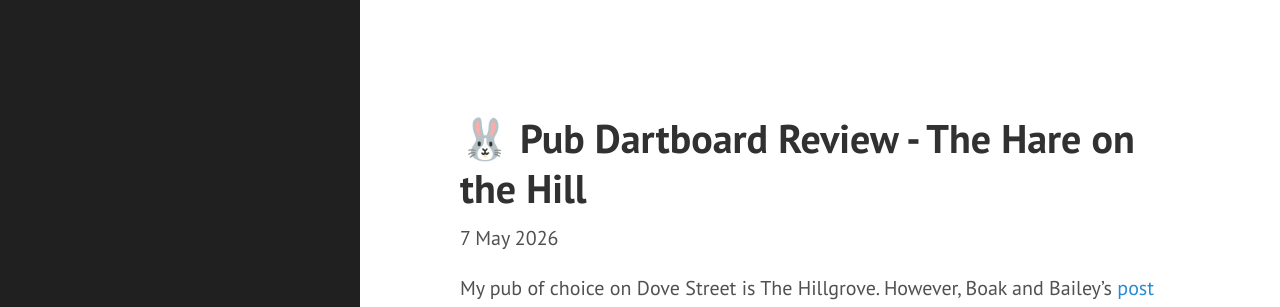
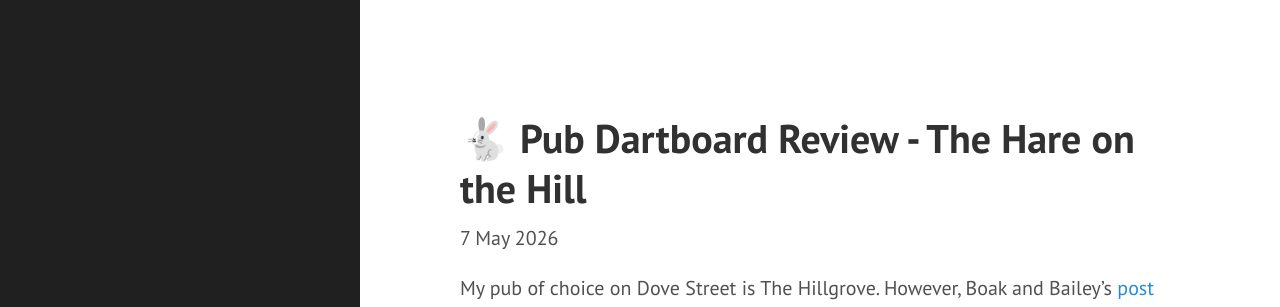
Before and after one commit to fred-cook/website, a Jekyll site: the page built from _posts/2026-05-07-The-Hare-on-the-Hill.md, in a window 1280 px wide and 900 px high. Shown: the top 307 px of the window. Built offline with Jekyll 4.4.1, drawn with Linux system fonts in a browser that asks for light colours.

Commit message:
switching to full rabbit emoji

```diff
--- a/_posts/2026-05-07-The-Hare-on-the-Hill.md
+++ b/_posts/2026-05-07-The-Hare-on-the-Hill.md
@@ -1,6 +1,6 @@
 ---
 layout: dartboard_review
-title: 🐰 Pub Dartboard Review - The Hare on the Hill
+title: 🐇 Pub Dartboard Review - The Hare on the Hill
 tags: darts pub dartboard-review
 pub: The Hare on the Hill
 location: Kingsdown
```
